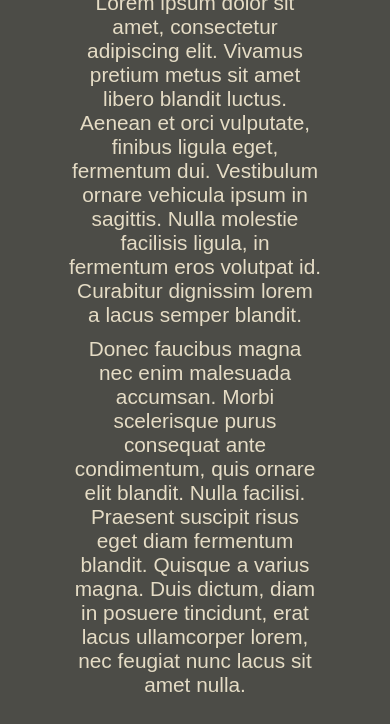
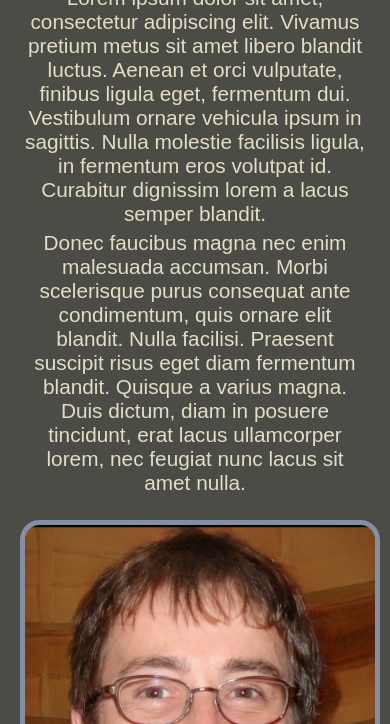
Before and after one commit to geiteadmiral/bobkaare, a plain HTML site: page index.html in a window 390 px wide. Shown: the part 105-829 px from the top of the page. Drawn offline with Linux system fonts and the light colour scheme.

Commit message:
small fixes

```diff
--- a/styles.css
+++ b/styles.css
@@ -227,5 +227,15 @@ td:first-child {
         font-size: 2.1rem;
     }
 
+    main {
+        width: 100vw;
+    }
+
+
+
+    .split p {
+        margin: 5px;
+    }
+
 
 }
```
Also changed, not shown: policies/index.html (+1 -0 lines).
